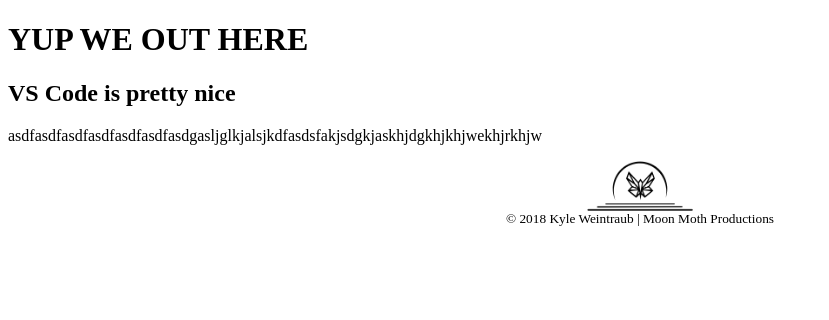
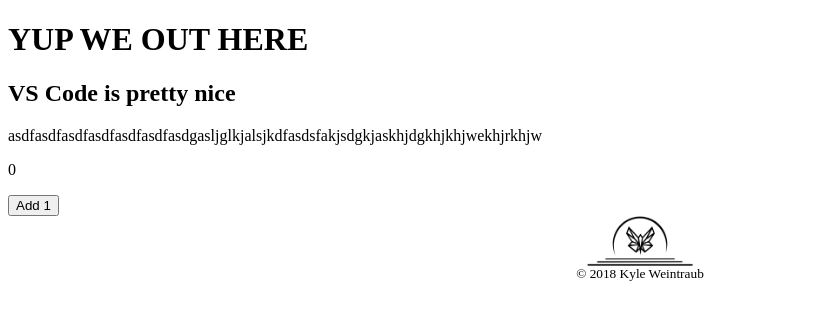
Before and after one commit to TheMoonMoth/FlightPath-frontend, a Vue app: page / in a window 1280 px wide. Shown: the top 320 px of the page, without its empty margins (0-829 px from the left). Built offline with nearby package versions, Linux system fonts and the light colour scheme.

Commit message:
got a test store working vuex

```diff
--- a/package.json
+++ b/package.json
@@ -11,7 +11,8 @@
   },
   "dependencies": {
     "vue": "^2.5.2",
-    "vue-router": "^3.0.1"
+    "vue-router": "^3.0.1",
+    "vuex": "^3.0.1"
   },
   "devDependencies": {
     "autoprefixer": "^7.1.2",
--- a/src/App.vue
+++ b/src/App.vue
@@ -9,6 +9,7 @@
 <script>
 import Footer from "./components/Footer"
 import Header from "./components/Header"
+
 
 export default {
   name: 'App',
--- a/src/components/Footer.vue
+++ b/src/components/Footer.vue
@@ -1,7 +1,7 @@
 <template>
   <footer>
      <img src="@/assets/MoonMothRetro.png" alt="Moon Moth Logo">
-     <small>&copy; 2018 Kyle Weintraub | Moon Moth Productions</small>
+     <small>&copy; 2018 Kyle Weintraub</small>
   </footer>
 </template>
 
--- a/src/components/Main.vue
+++ b/src/components/Main.vue
@@ -2,13 +2,22 @@
     <main>
         <h2>VS Code is pretty nice</h2>
         <p>asdfasdfasdfasdfasdfasdfasdgasljglkjalsjkdfasdsfakjsdgkjaskhjdgkhjkhjwekhjrkhjw</p>
+        <div>
+            <p>{{ $store.state.count }}</p>
+            <button @click="increment">Add 1</button>
+        </div>
     </main>
 </template>
 
 <script>
+import { mapActions } from "vuex";
+
 export default {
-    name: "Main"
-}
+  name: "Main",
+  methods: mapActions([
+      'increment'
+  ])
+};
 </script>
 
 <style>
--- a/src/main.js
+++ b/src/main.js
@@ -3,12 +3,14 @@
 import Vue from 'vue'
 import App from './App'
 import router from './router'
+import store from "./store/store.js"
 
 Vue.config.productionTip = false
 
 /* eslint-disable no-new */
 new Vue({
   el: '#app',
+  store,
   router,
   components: { App },
   template: '<App/>'
--- /dev/null
+++ b/src/store/store.js
@@ -0,0 +1,27 @@
+import Vue from "vue";
+import Vuex from "vuex";
+
+Vue.use(Vuex);
+
+const state = {
+  count: 0
+};
+
+const mutations = {
+  increment(state) {
+    state.count++;
+  },
+  decrement(state) {
+    state.count--;
+  }
+};
+
+const actions = {
+  increment: ({ commit }) => commit("increment")
+};
+
+export default new Vuex.Store({
+  state,
+  mutations,
+  actions
+});
```
Also changed, not shown: src/components/TestForm.vue (added, +23 -0 lines), 1 other file (tests, documents, lock files or other folders).
